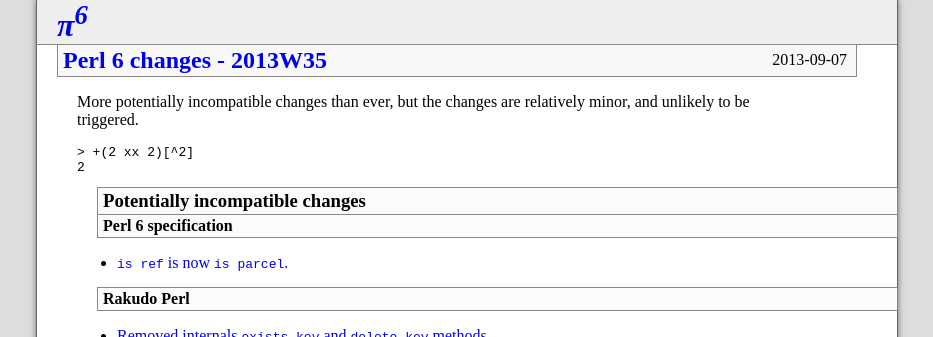
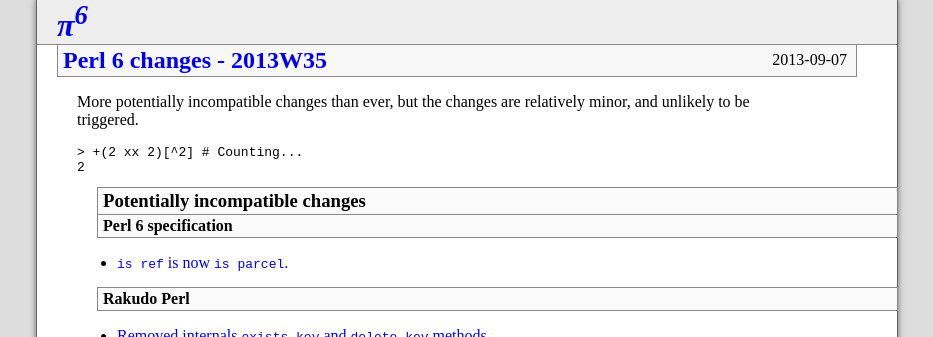
Before and after one commit to KamilaBorowska/old-xfix.github.io, a Jekyll site: the page built from _posts/2013-09-07-perl-6-changes-2013W35.md, in a window 1280 px wide. Shown: the top 337 px of the page, without its empty margins (173-1106 px from the left). Built offline with Jekyll 4.4.1, drawn with Linux system fonts in a browser that asks for light colours; comment, search, counter and statistics services are not loaded.

Commit message:
Counting

```diff
--- a/_posts/2013-09-07-perl-6-changes-2013W35.md
+++ b/_posts/2013-09-07-perl-6-changes-2013W35.md
@@ -5,7 +5,7 @@
 More potentially incompatible changes than ever, but the changes are
 relatively minor, and unlikely to be triggered.
 
-    > +(2 xx 2)[^2]
+    > +(2 xx 2)[^2] # Counting...
     2
 
 ### Potentially incompatible changes
```
